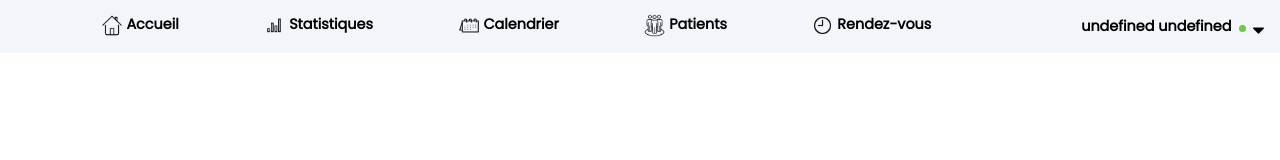
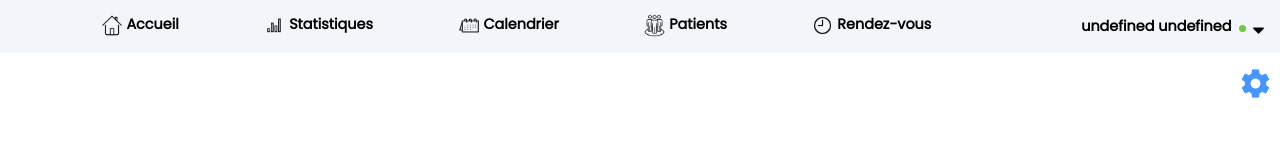
Before and after one commit to malekhammou/doctonise, a React (Create React App) app in the folder frontend/: page /home/patients/1 in a window 1280 px wide. Shown: the top 160 px of the page. Built offline with nearby package versions, Linux system fonts and the light colour scheme; no server answers; sample sign-in values are in the browser's storage.

Commit message:
Added basic UI for updating a patient

```diff
--- a/frontend/src/commonComponents/datePicker/datePicker.jsx
+++ b/frontend/src/commonComponents/datePicker/datePicker.jsx
@@ -121,7 +121,6 @@ const Datepicker = ({ onChange }) => {
         color: "#6C757D",
         backgroundColor: "#fff",
         border: "none",
-        borderRadius: "0.25rem",
         borderRadius: "100px",
         outline: "none",
       }}
--- a/frontend/src/components/homePage/homePage.jsx
+++ b/frontend/src/components/homePage/homePage.jsx
@@ -8,6 +8,7 @@ import Backdrop from "../../commonComponents/backdrop/backdrop";
 import PatientFile from "../patientFile/patientFile";
 import { AppContext } from "../../context/appContext";
 import AddPatient from "../add-patient/add-patient";
+import PatientSettings from "../update-patient/update-patient";
 
 const HomePage = () => {
   const { drawer, user } = useContext(AppContext);
@@ -18,6 +19,11 @@ const HomePage = () => {
       {drawer && <SideDrawer />}
       <Backdrop />
       <Switch>
+        <ProtectedRoute
+          path="/home/patients/:id/settings"
+          exact
+          component={PatientSettings}
+        />
         <ProtectedRoute
           path="/home/patients/:id"
           exact
--- a/frontend/src/components/patientFile/patientFile.css
+++ b/frontend/src/components/patientFile/patientFile.css
@@ -27,8 +27,27 @@
 .detail {
   font-weight: 700;
 }
-.patient-full-name {
-  font-weight: 600;
-  font-size: 2em;
+.full-name {
+  margin-left: 0.4em;
+}
+.patient-header {
+  display: flex;
+  justify-content: space-between;
+  font-weight: 500;
+  font-size: 1.8em;
   margin-top: 0.2em;
 }
+.update-patient-button {
+  background-color: transparent;
+  border: none;
+  outline: none;
+}
+.update-patient-button:active,
+.update-patient-button:focus {
+  outline: none;
+}
+.update-patient-icon {
+  border: none;
+  height: 1.3em;
+  width: 1.3em;
+}
--- a/frontend/src/components/patientFile/patientFile.jsx
+++ b/frontend/src/components/patientFile/patientFile.jsx
@@ -2,6 +2,7 @@ import "./patientFile.css";
 import React, { useEffect, useState, useContext } from "react";
 import { AppContext } from "../../context/appContext";
 import { getPatientById } from "../../services/patientService";
+import { NavLink } from "react-router-dom";
 const PatientFile = ({ match }) => {
   const [patient, setPatient] = useState([]);
   const { user } = useContext(AppContext);
@@ -16,10 +17,24 @@ const PatientFile = ({ match }) => {
   }, [user._id, match.params.id]);
   return (
     <div className="main">
-      <div className="patient-full-name">
+      <div className="patient-header">
         {" "}
-        {patient.firstname} {patient.lastname}
+        <span className="full-name">
+          {" "}
+          {patient.firstname} {patient.lastname}
+        </span>
+        <NavLink to="/home/newPatient">
+          <button className="update-patient-button">
+            {" "}
+            <img
+              className={`update-patient-icon`}
+              src={require(`../../photos/settings.png`)}
+              alt={`update-logo`}
+            />
+          </button>
+        </NavLink>
       </div>
+
       <div className="infos">
         {patient.email && (
           <p className="info">
--- /dev/null
+++ b/frontend/src/components/update-patient/update-patient.css
@@ -0,0 +1,23 @@
+@import url("https://fonts.googleapis.com/css2?family=Poppins&display=swap");
+
+.update-patient-form-wrapper {
+  display: flex;
+  justify-content: center;
+  align-items: center;
+  height: fit-content;
+  padding: 2.2em;
+}
+#update-patient-form {
+  width: 25rem;
+}
+.update-patient-form-button {
+  background-color: #3b555e;
+  color: white;
+}
+.form-title {
+  font-family: "Poppins", sans-serif;
+  text-align: left;
+  font-weight: 700;
+  font-size: 1.3em;
+  display: block;
+}
--- /dev/null
+++ b/frontend/src/components/update-patient/update-patient.jsx
@@ -0,0 +1,102 @@
+import React from "react";
+import Joi from "joi-browser";
+import "./update-patient.css";
+import { addPatient } from "../../services/patientService";
+import Form from "../../commonComponents/form";
+class PatientSettings extends Form {
+  state = {
+    data: {
+      firstname: "",
+      lastname: "",
+      email: "",
+      height: "",
+      weight: "",
+      birthday: "",
+      bloodFamily: "",
+      phone: "",
+    },
+    errors: {
+      firstname: "",
+      lastname: "",
+      email: "",
+      height: "",
+      weight: "",
+      birthday: "",
+      bloodFamily: "",
+      phone: "",
+    },
+  };
+
+  schema = {
+    firstname: Joi.string()
+      .min(2)
+      .max(50)
+      .required()
+      .error(() => {
+        return {
+          message: "Ce champs est obligatoire.",
+        };
+      }),
+    lastname: Joi.string()
+      .min(2)
+      .max(50)
+      .required()
+      .error(() => {
+        return {
+          message: "Ce champs est obligatoire.",
+        };
+      }),
+    email: Joi.string()
+      .email()
+      .allow("")
+      .error(() => {
+        return {
+          message: "Veuillez entrer une adresse valide.",
+        };
+      }),
+    height: Joi.number().min(1).max(300).allow(""),
+    weight: Joi.number().min(0).max(800).allow(""),
+    birthday: Joi.date().allow(""),
+    bloodFamily: Joi.string()
+      .valid(["A", "AB", "O", "A+", "A-", "AB+", "AB-", "O+", "O-"])
+      .allow(""),
+    phone: Joi.string().max(20).allow(""),
+  };
+
+  doSubmit = async () => {
+    try {
+      const patient = { ...this.state.data };
+      patient.doctorId = this.props.user._id;
+      await addPatient(patient);
+      window.location = "/home/patients";
+    } catch (exception) {
+      if (exception.response && exception.response.status === 400) {
+        const errors = { ...this.state.errors };
+        errors.email = exception.response.data;
+        this.setState({ errors });
+      }
+    }
+  };
+
+  render() {
+    return (
+      <div className="add-patient-form-wrapper">
+        <form id="update-patient-form" onSubmit={this.handleSubmit}>
+          <span className="form-title">
+            Modifier les informations du patient
+          </span>
+          {this.renderInput("firstname", "", "text", "Prénom")}
+          {this.renderInput("lastname", "", "text", "Nom")}
+          {this.renderInput("email", "", "text", "Email")}
+          {this.renderInput("height", "", "text", "Taille en CM")}
+          {this.renderInput("weight", "", "text", "Poids en KG")}
+          {this.renderDateInput("birthday", "birthday")}
+          {this.renderInput("phone", "", "text", "Téléphone")}
+          {this.renderButton("Enregistrer", "update-patient-form-button")}
+        </form>
+      </div>
+    );
+  }
+}
+
+export default PatientSettings;
```
Also changed, not shown: frontend/src/photos/settings.png (added).
